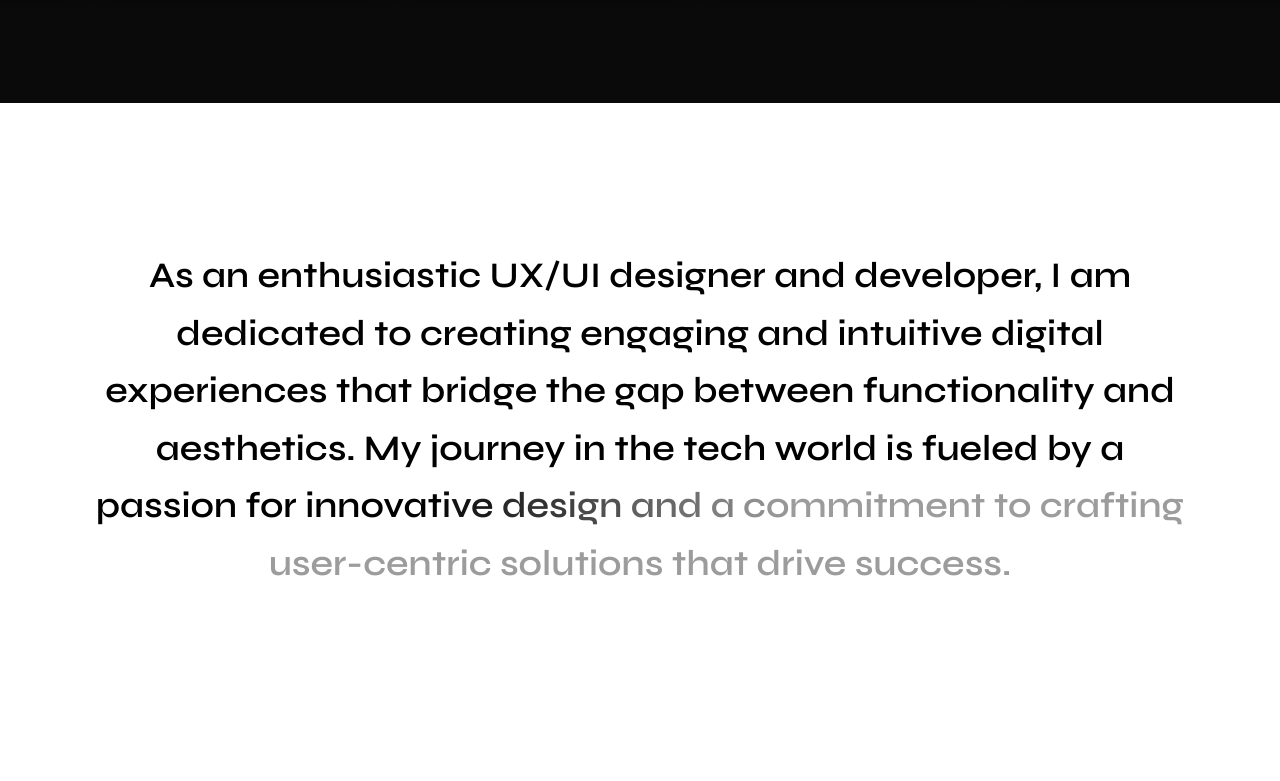
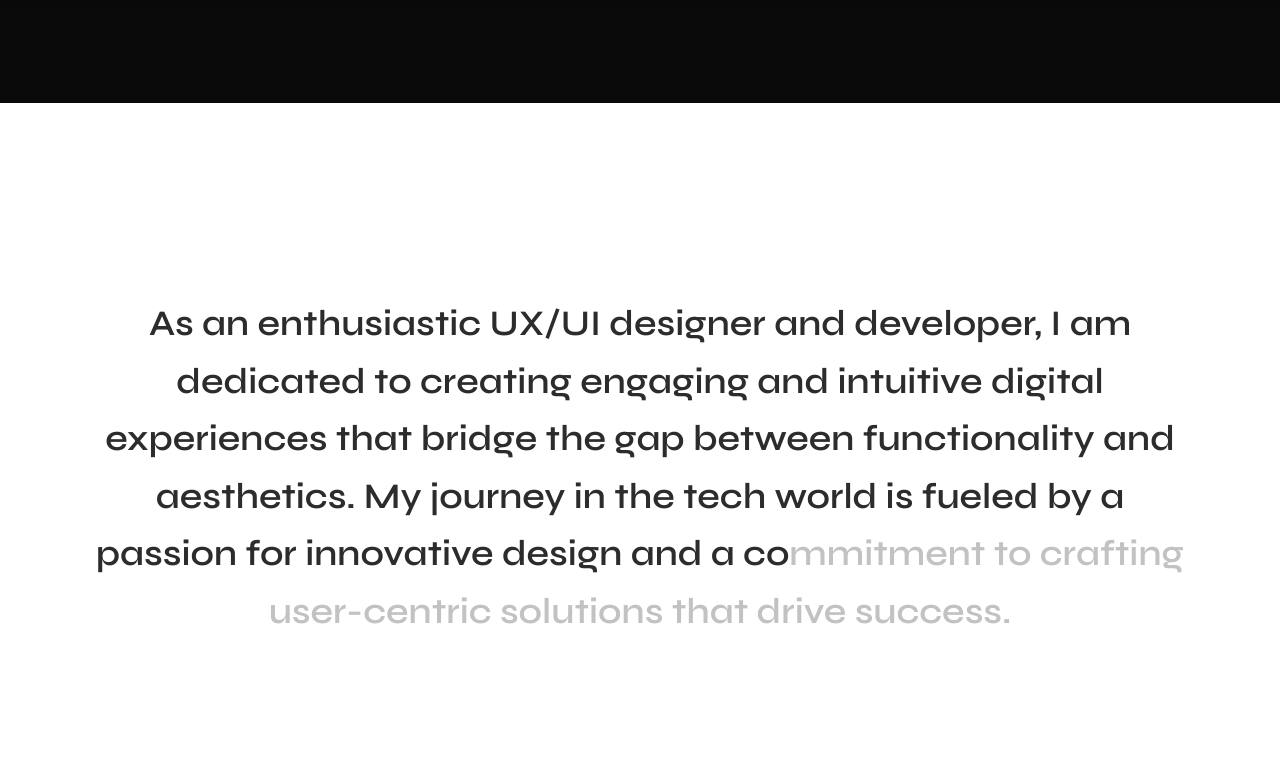
Before and after one commit to afnanahmadtariq/Devstract, a Next.js app: page / in a window 1280 px wide. Shown: the part 959-1740 px from the top of the page. Built offline with nearby package versions, Linux system fonts and the light colour scheme.

Commit message:
Update scroll-text-section.tsx

```diff
--- a/components/scroll-text-section.tsx
+++ b/components/scroll-text-section.tsx
@@ -39,16 +39,13 @@ export default function ScrollTextSection() {
 
   const getLetterColor = (index: number) => {
     const totalLetters = text.length
-    const letterProgress = (scrollProgress * totalLetters - index) / 20
-    const clampedProgress = Math.max(0, Math.min(1, letterProgress))
-
-    // Gray to black transition
-    const grayValue = 156 - (156 * clampedProgress) // 156 -> 0 (gray to black)
-    return `rgb(${grayValue}, ${grayValue}, ${grayValue})`
+    const threshold = Math.floor(scrollProgress * totalLetters)
+    // Distinct color transition: gray before threshold, black after
+    return index < threshold ? "#2C2C2C" : "#C2C2C2"
   }
 
   return (
-    <section ref={sectionRef} className="py-36 px-6 md:px-24 bg-white">
+    <section ref={sectionRef} className="py-48 px-6 md:px-24 bg-white">
       <div className="text-center mx-auto">
         <p className="text-md md:text-4xl font-semibold leading-[1.6] md:leading-[1.6]">
           {text.split('').map((char, index) => (
```
